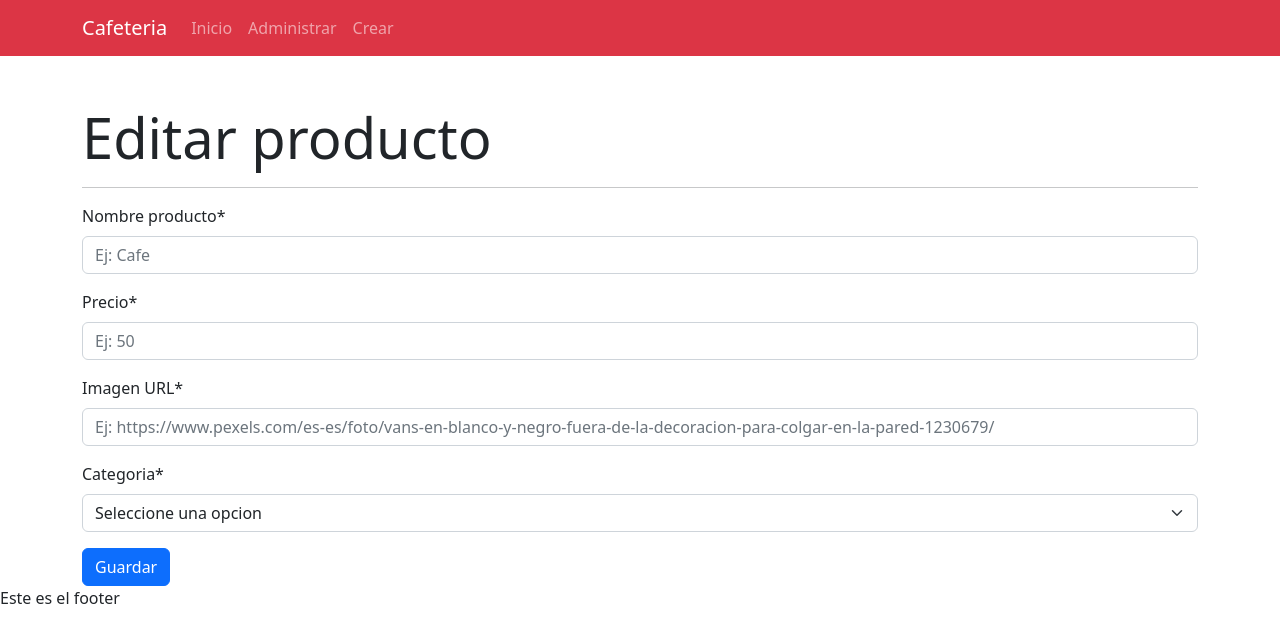
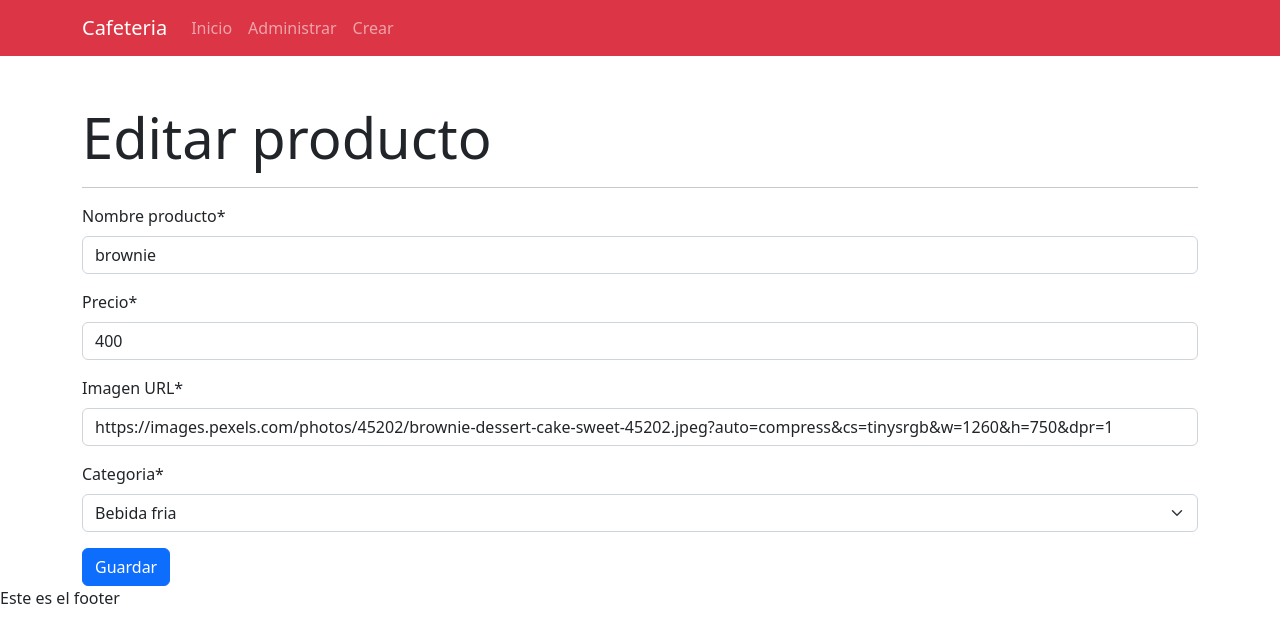
Before and after one commit to rollingcodeschool/Crudc2i, a React (Create React App) app: page /administrar/editar/10 in a window 1280 px wide. Shown: the top 642 px of the page. Built offline with nearby package versions, Linux system fonts and the light colour scheme; data requests are answered from the project's data file.

Commit message:
se agrego la logica para editar propducto y redireccionar a la pagina de administracion de productos

```diff
--- a/db.json
+++ b/db.json
@@ -1,16 +1,16 @@
 {
   "productos": [
     {
-      "nombreProducto": "pan 1kg",
-      "precio": "350",
+      "nombreProducto": "pan frances 1kg",
       "imagen": "https://images.pexels.com/photos/45202/brownie-dessert-cake-sweet-45202.jpeg?auto=compress&cs=tinysrgb&w=1260&h=750&dpr=1",
+      "precio": "450",
       "categoria": "salado",
       "id": 8
     },
     {
       "nombreProducto": "brownie",
-      "precio": "333",
       "imagen": "https://images.pexels.com/photos/45202/brownie-dessert-cake-sweet-45202.jpeg?auto=compress&cs=tinysrgb&w=1260&h=750&dpr=1",
+      "precio": "400",
       "categoria": "bebida-fria",
       "id": 10
     },
@@ -20,6 +20,13 @@
       "imagen": "https://images.pexels.com/photos/302899/pexels-photo-302899.jpeg?auto=compress&cs=tinysrgb&w=1260&h=750&dpr=1",
       "categoria": "bebida-caliente",
       "id": 11
+    },
+    {
+      "nombreProducto": "medialuna",
+      "imagen": "https://images.pexels.com/photos/302899/pexels-photo-302899.jpeg?auto=compress&cs=tinysrgb&w=1260&h=750&dpr=1",
+      "precio": "150",
+      "categoria": "dulce",
+      "id": 12
     }
   ]
 }
--- a/src/components/views/producto/EditarProducto.js
+++ b/src/components/views/producto/EditarProducto.js
@@ -1,17 +1,94 @@
-import React from "react";
-import {Form, Button} from 'react-bootstrap'
+import React, { useState, useEffect, useRef } from "react";
+import { Form, Button } from "react-bootstrap";
+import { useParams, useNavigate } from "react-router-dom";
+import { cantidadCaracteres, validarPrecio } from "./helpers";
+import Swal from "sweetalert2";
 
 const EditarProducto = () => {
+  //traer el parametro
+  const { id } = useParams();
+  console.log(id);
+
+  const [producto, setProducto] = useState({});
+  const URL = process.env.REACT_APP_API_CAFETERIA;
+  //referencias
+  const nombreProductoRef = useRef("");
+  const precioRef = useRef(0);
+  const imagenRef = useRef("")
+  //navigate
+  const navegacion = useNavigate();
+
+  useEffect(() => {
+    consultarAPI();
+  }, []);
+
+  const consultarAPI = async () => {
+    try {
+      const respuesta = await fetch(URL + "/" + id); //`${URL}/${id}`
+      const dato = await respuesta.json();
+      setProducto(dato);
+    } catch (error) {
+      console.log(error);
+      //mostrar un mensaje al usuario
+    }
+  };
+
+  const handleSubmit = async(e)=>{
+    e.preventDefault();
+    //validar que todos los campos son correctos
+    // console.log(nombreProductoRef)
+    // console.log(nombreProductoRef.current)
+    // console.log(nombreProductoRef.current.value)
+    if(cantidadCaracteres(nombreProductoRef.current.value) && validarPrecio(precioRef.current.value)){
+        //crear un objeto con los datos modificados
+        const productoEditar = {
+            nombreProducto: nombreProductoRef.current.value,
+            imagen: imagenRef.current.value,
+            precio: precioRef.current.value,
+            categoria: producto.categoria
+        }
+        console.log(productoEditar);
+        //pedir a la api la actualizacion
+        try{
+            const resp = await fetch(`${URL}/${id}`,{
+                method: "PUT",
+                headers:{
+                    "Content-Type":"application/json"
+                },
+                body: JSON.stringify(productoEditar)
+            })
+            if(resp.status === 200){
+                Swal.fire(
+                    'Producto modificado',
+                    'El producto fue modificado correctamente',
+                    'success'
+                  );
+                  //redirecciono a la pagina de administrar productos
+                navegacion('/administrar')
+            }
+
+        }catch(error){
+            console.log(error)
+            //mostrar un mensaje al usuario
+        }
+        //redireccionar a la web de la tabla de productos
+    }else{
+        //mostrar un mensaje de error de validacion de datos al usuario
+    }
+  }
+
   return (
     <section className="container">
       <h1 className="display-4 mt-5">Editar producto</h1>
       <hr />
-      <Form >
+      <Form onSubmit={handleSubmit}>
         <Form.Group className="mb-3" controlId="formNombreProdcuto">
           <Form.Label>Nombre producto*</Form.Label>
           <Form.Control
             type="text"
             placeholder="Ej: Cafe"
+            defaultValue={producto.nombreProducto}
+            ref={nombreProductoRef}
           />
         </Form.Group>
         <Form.Group className="mb-3" controlId="formPrecio">
@@ -19,6 +96,8 @@ const EditarProducto = () => {
           <Form.Control
             type="number"
             placeholder="Ej: 50"
+            defaultValue={producto.precio}
+            ref={precioRef}
           />
         </Form.Group>
         <Form.Group className="mb-3" controlId="formPrecio">
@@ -26,12 +105,18 @@ const EditarProducto = () => {
           <Form.Control
             type="text"
             placeholder="Ej: https://www.pexels.com/es-es/foto/vans-en-blanco-y-negro-fuera-de-la-decoracion-para-colgar-en-la-pared-1230679/"
-
+            defaultValue={producto.imagen}
+            ref={imagenRef}
           />
         </Form.Group>
         <Form.Group className="mb-3" controlId="formPrecio">
           <Form.Label>Categoria*</Form.Label>
-          <Form.Select >
+          <Form.Select
+            value={producto.categoria}
+            onChange={(e) =>
+              setProducto({ ...producto, categoria: e.target.value })
+            }
+          >
             <option value="">Seleccione una opcion</option>
             <option value="bebida-caliente">Bebida caliente</option>
             <option value="bebida-fria">Bebida fria</option>
--- a/src/components/views/producto/helpers.js
+++ b/src/components/views/producto/helpers.js
@@ -1,5 +1,5 @@
 export const cantidadCaracteres = (input)=>{
-    if(input.length >=2 && input.length <= 20){
+    if(input.length >=2 && input.length <= 50){
         return true; //dato correcto
     }else{
         return false; //dato incorrecto
```
